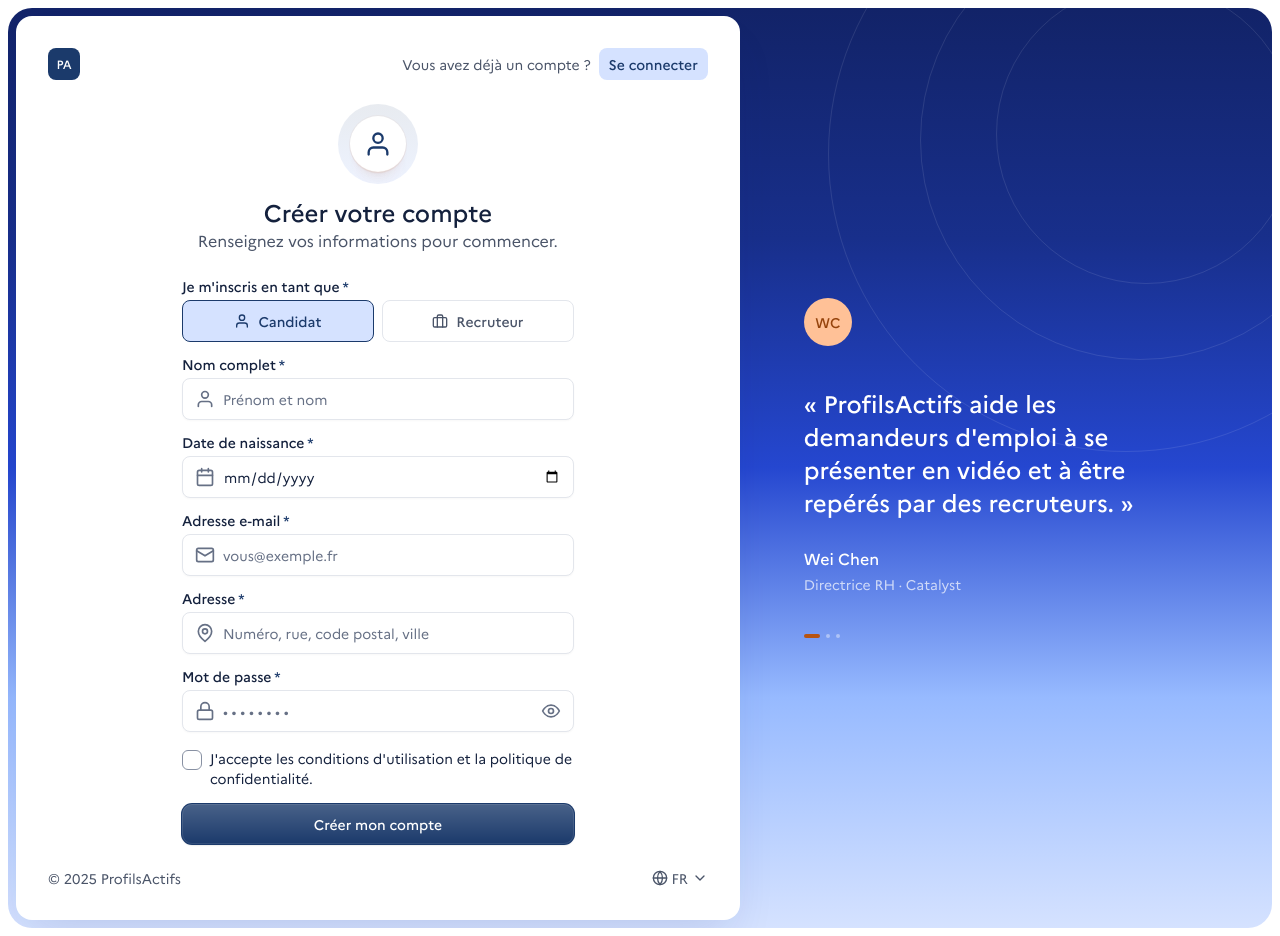
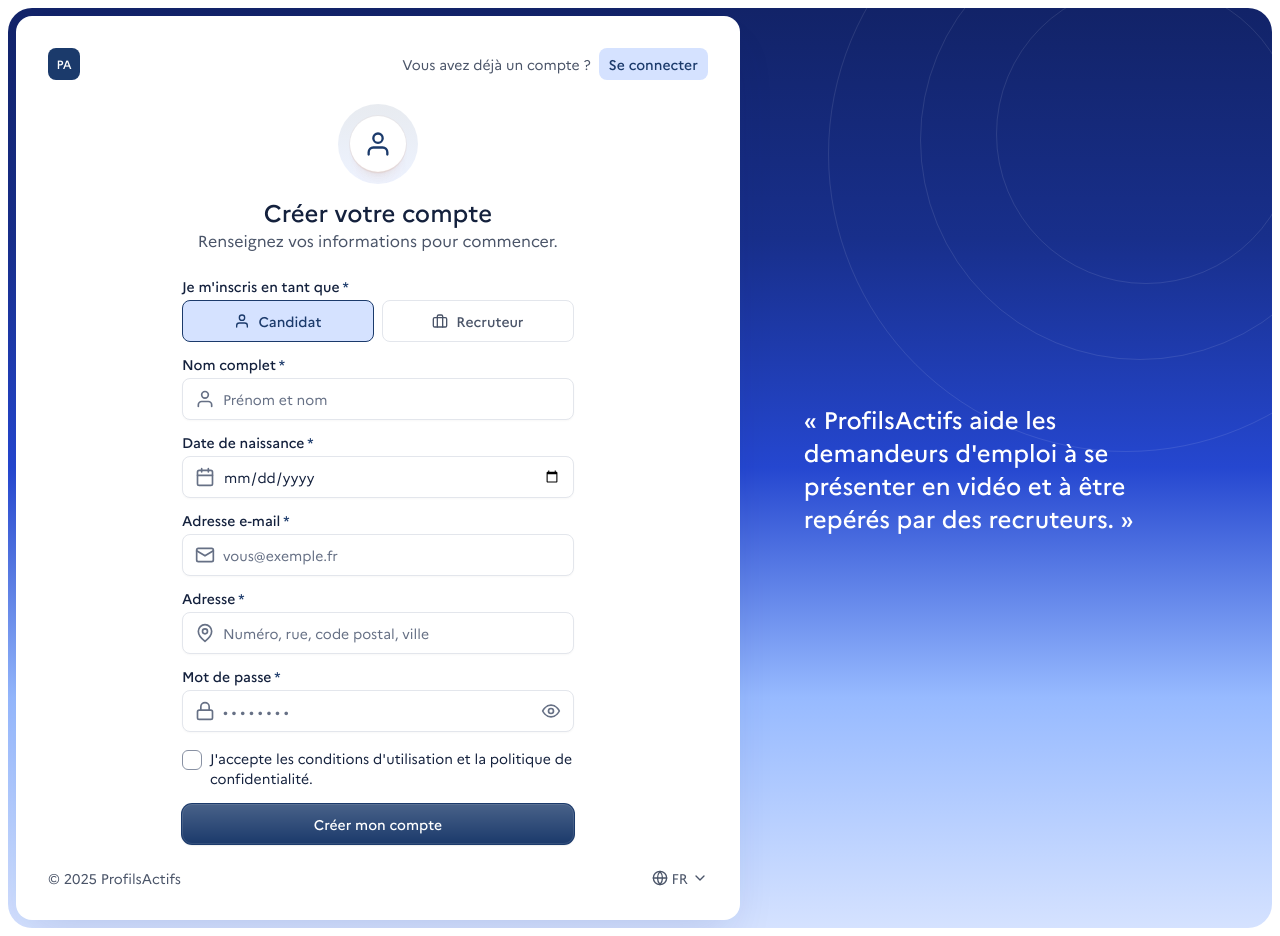
Before and after one commit to pierrick-simon/ProfilsActifs, a Next.js app in the folder profils-actifs/: page /inscription in a window 1280 px wide. Built offline with nearby package versions, Linux system fonts and the light colour scheme.

Commit message:
fix: Removed testimonial from Auth page

```diff
--- a/profils-actifs/components/auth-testimonial.tsx
+++ b/profils-actifs/components/auth-testimonial.tsx
@@ -5,24 +5,11 @@ export default function AuthTestimonial() {
   return (
     <div className="flex h-full items-center px-16">
       <div className="flex w-full max-w-[404px] flex-col gap-10">
-        <span className="flex size-12 items-center justify-center rounded-full bg-action-sur-bleu font-sans text-sm font-medium text-texte-sur-action-clair">
-          WC
-        </span>
 
         <div className="flex flex-col gap-7">
           <p className="font-sans text-2xl font-medium leading-snug text-texte-inverse">
             « ProfilsActifs aide les demandeurs d&apos;emploi à se présenter en vidéo et à être repérés par des recruteurs. »
           </p>
-          <div className="flex flex-col gap-1">
-            <p className="font-sans text-base font-medium text-texte-inverse">Wei Chen</p>
-            <p className="font-sans text-sm text-texte-inverse/70">Directrice RH · Catalyst</p>
-          </div>
-        </div>
-
-        <div className="flex items-center gap-1.5" aria-hidden="true">
-          <span className="h-1 w-4 rounded-full bg-action-sur-blanc" />
-          <span className="size-1 rounded-full bg-texte-inverse/40" />
-          <span className="size-1 rounded-full bg-texte-inverse/40" />
         </div>
       </div>
     </div>
```
